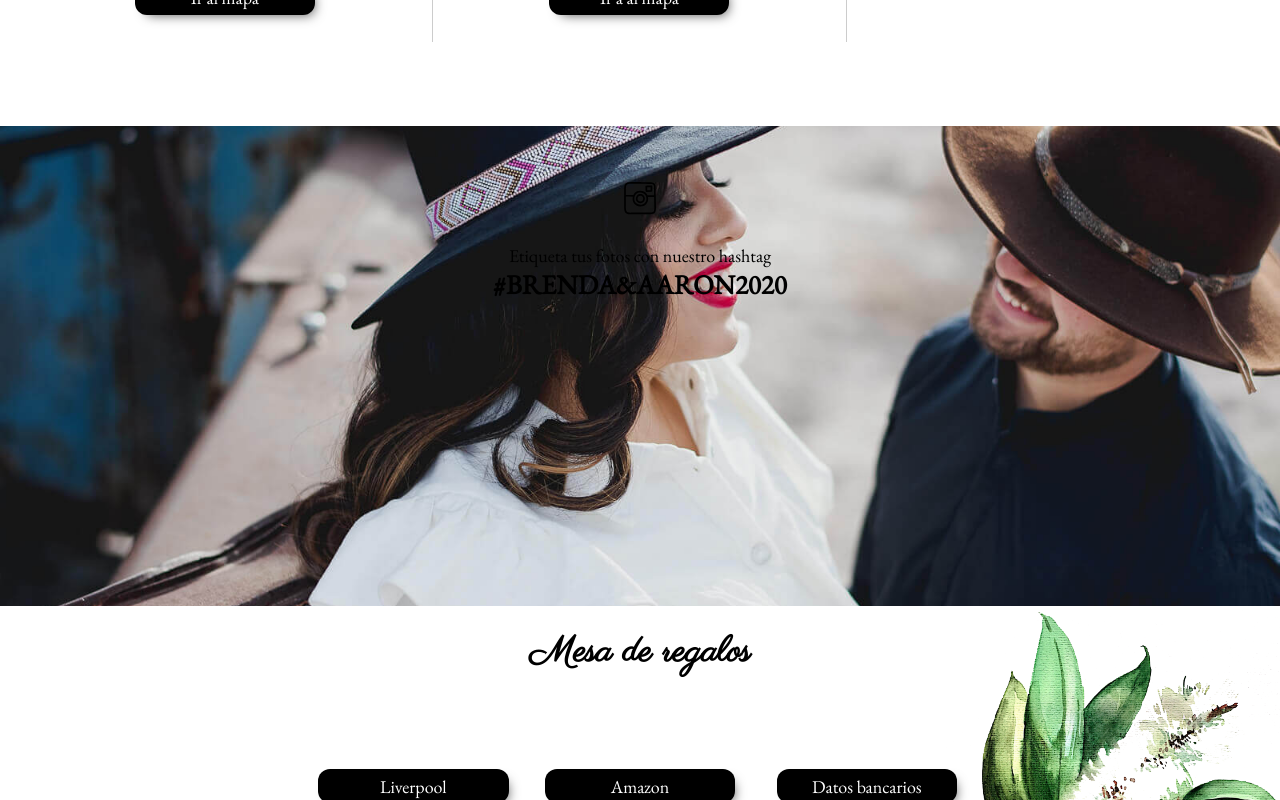
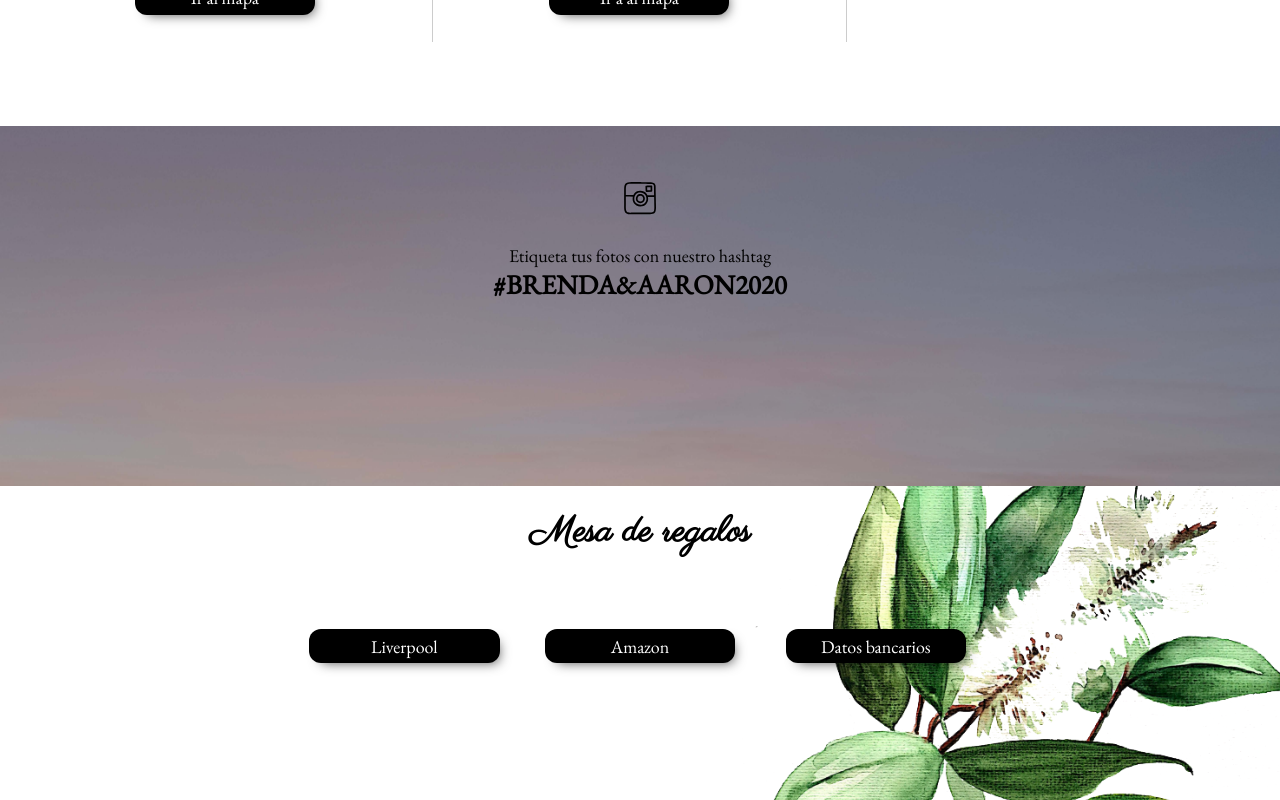
Before and after one commit to nayelyrodarte/Wedding-Rsvp, a React (Create React App) app in the folder client/: page / in a window 1280 px wide. Shown: the part 840-1640 px from the top of the page. Built offline with nearby package versions, Linux system fonts and the light colour scheme; the HTML template or start-up script is replaced by a standard one.

Commit message:
Fix error msg UI & add loading animation

```diff
--- a/client/src/components/Form.js
+++ b/client/src/components/Form.js
@@ -2,11 +2,9 @@ import React, { useState, useEffect } from 'react';
 import Checkbox from './Checkbox';
 import db from './db.json';
 import Message from './Message';
-import Footer from './Footer';
 
 //TODO
 // complete DB
-// Find loader gif
 // Testing
 
 const Form = () => {
@@ -20,6 +18,7 @@ const Form = () => {
 
   useEffect(() => {
     setGuests(db);
+    //setLoading(false);
   }, []);
 
   //Get all guests from DB
@@ -47,10 +46,10 @@ const Form = () => {
         console.log(guest);
         setGuest(guest);
         setLoading(false);
-        return guest;
       } else {
         setLoading(false);
         setError(<Message msg={unregistered} />);
+        setTimeout(() => setError(''), 8000);
         setName('');
         setLastName('');
         setPhone('');
@@ -61,30 +60,34 @@ const Form = () => {
   // Disable / enable submit button
   const enabled = name.length && lastName.length && phone.length === 10;
 
-  const unregistered =
-    'No se encontró registro. Comunícate al 000 000 00 00 para recibir asistencia.';
+  const unregistered = (
+    <p>
+      No se encontró registro. <br /> Inténtalo de nuevo o comunícate al 000 000
+      00 00 para recibir asistencia.
+    </p>
+  );
 
   return (
     <section className='form__container'>
       {loading && <Message msg={'Cargando'} />}
+      {error}
       {guest ? (
         <div>
           <Checkbox guest={guest} phone={phone} />
         </div>
       ) : (
         <div>
-          {error}
           <h2>Confirma tu asistencia</h2>
           <form>
             <label htmlFor='name'>
               Primer nombre:
               <input
-                id='nameInput'
                 type='text'
-                name='name'
+                name={name}
                 value={name}
                 autoComplete='off'
                 onChange={(e) => {
+                  setError('');
                   setName(e.target.value.toUpperCase().trim());
                 }}
                 required
@@ -94,7 +97,7 @@ const Form = () => {
               Apellido paterno:
               <input
                 type='text'
-                name='lastName'
+                name={lastName}
                 value={lastName}
                 autoComplete='off'
                 onChange={(e) =>
@@ -107,7 +110,7 @@ const Form = () => {
               Teléfono celular (10 dígitos):
               <input
                 type='text'
-                name='phone'
+                name={phone}
                 value={phone}
                 onChange={(e) => setPhone(e.target.value)}
                 maxLength='10'
--- a/client/src/components/Message.js
+++ b/client/src/components/Message.js
@@ -1,8 +1,9 @@
 import React from 'react';
 import Styled from 'styled-components';
+import closeIcon from '../img/close_icon.svg';
 
 //TODO
-// Add settimeout & close btn
+// Add close btn
 
 const MessageContainer = Styled.div`
 background-color: #F3ECC3;
@@ -15,14 +16,28 @@ height: min-content;
 position: relative;
 width: 80%;
 
-@media screen and (min-width: 767px) {
+
+
+@media screen and (min-width: 768px) {
   width: 30%;
-  left: 5%;
+  right: 30%;
 }
 `;
 
 const Message = ({ msg }) => {
-  return <MessageContainer>{msg}</MessageContainer>;
+  if (msg === 'Cargando') {
+    return (
+      <MessageContainer>
+        <div className='charging'>{msg}</div>
+      </MessageContainer>
+    );
+  } else {
+    return (
+      <MessageContainer>
+        <div>{msg}</div>
+      </MessageContainer>
+    );
+  }
 };
 
 export default Message;
--- a/client/src/components/Modal.js
+++ b/client/src/components/Modal.js
@@ -13,8 +13,7 @@ const Modal = () => {
     modalRoot.appendChild(element);
     return () => {
       modalRoot.removeChild(element);
-    };
-    // clean-up
+    }; // clean-up
   }, [element, modalRoot]);
 
   const closeModal = () => {
--- a/client/src/mobile.css
+++ b/client/src/mobile.css
@@ -46,6 +46,19 @@ button:disabled {
   background-color: var(--disabled-color);
   box-shadow: none;
   color: #5e5d5d;
+}
+
+.charging {
+  animation: charging 1.5s infinite;
+}
+
+@keyframes charging {
+  from {
+    opacity: 1;
+  }
+  to {
+    opacity: 0;
+  }
 }
 
 footer {
@@ -110,10 +123,10 @@ form {
 }
 
 .instagram__container {
-  background-image: url('./img/BA-Hats.jpg');
+  background-image: url('./img/B&A-7.jpg');
   background-repeat: no-repeat;
   background-position: bottom;
-  background-size: cover;
+  background-size: 110%;
   background-color: #e0e4e3;
   height: 50vh;
   width: 100%;
--- a/client/src/screen.css
+++ b/client/src/screen.css
@@ -55,8 +55,8 @@
   }
 
   body .gifts__container {
-    height: 45vh;
-    background-size: 20em;
+    height: 40vh;
+    background-size: 30em;
     background-position: right;
   }
 
@@ -66,7 +66,7 @@
     margin: 2em;
     width: auto;
     grid-template-columns: repeat(3, 1fr);
-    gap: 2em;
+    gap: 2.5em;
     align-self: center;
     justify-self: center;
   }
@@ -81,9 +81,9 @@
   }
 
   .instagram__container.instagram__container {
-    background-size: 100%;
+    background-size: cover;
     background-position: center;
-    height: 60vh;
+    height: 45vh;
   }
 
   .instagram__container.instagram__container img {
```
Also changed, not shown: client/src/img/B&A-7.jpg (added).
